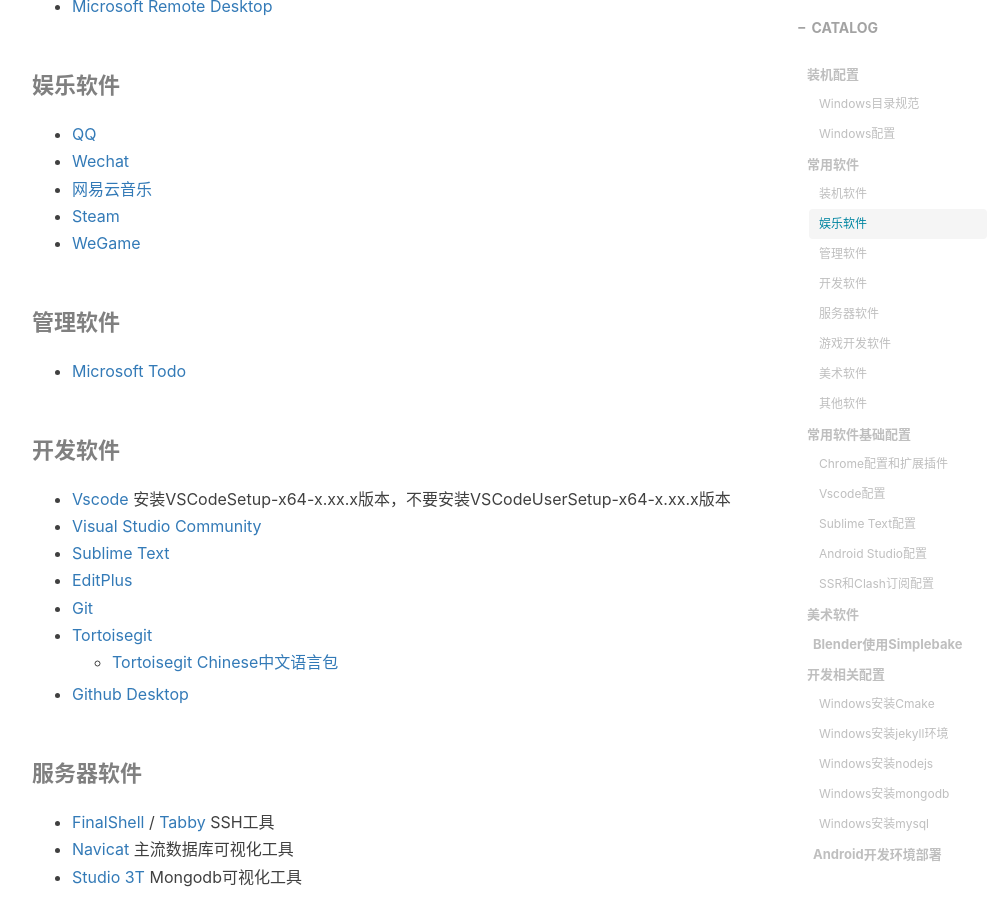
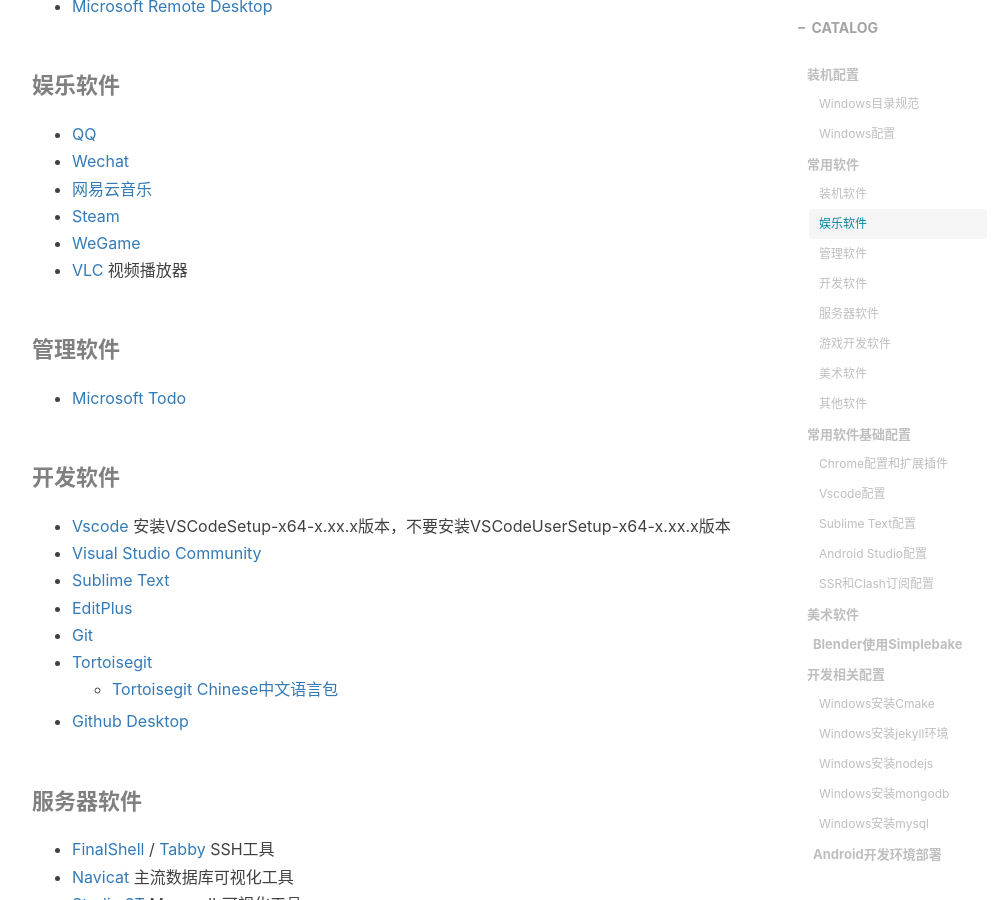
Before and after one commit to gumcstronger/gumcstronger.github.io, a Jekyll site: the page built from _posts/2022/2022-08-24-windows.md, in a window 1280 px wide and 900 px high, scrolled down 3005 px. Shown: the whole window, without its empty margins (233-1226 px from the left). Built offline with Jekyll 4.4.1, drawn with Linux system fonts in a browser that asks for light colours; comment, search, counter and statistics services are not loaded.

Commit message:
Update 2022-08-24-windows.md

```diff
--- a/_posts/2022/2022-08-24-windows.md
+++ b/_posts/2022/2022-08-24-windows.md
@@ -101,6 +101,7 @@
 - [网易云音乐](https://music.163.com/#/download)
 - [Steam](https://store.steampowered.com/about/)
 - [WeGame](https://www.wegame.com.cn/)
+- [VLC](https://www.videolan.org/vlc/index.zh_CN.html) 视频播放器
 
 #### 管理软件
 
```
